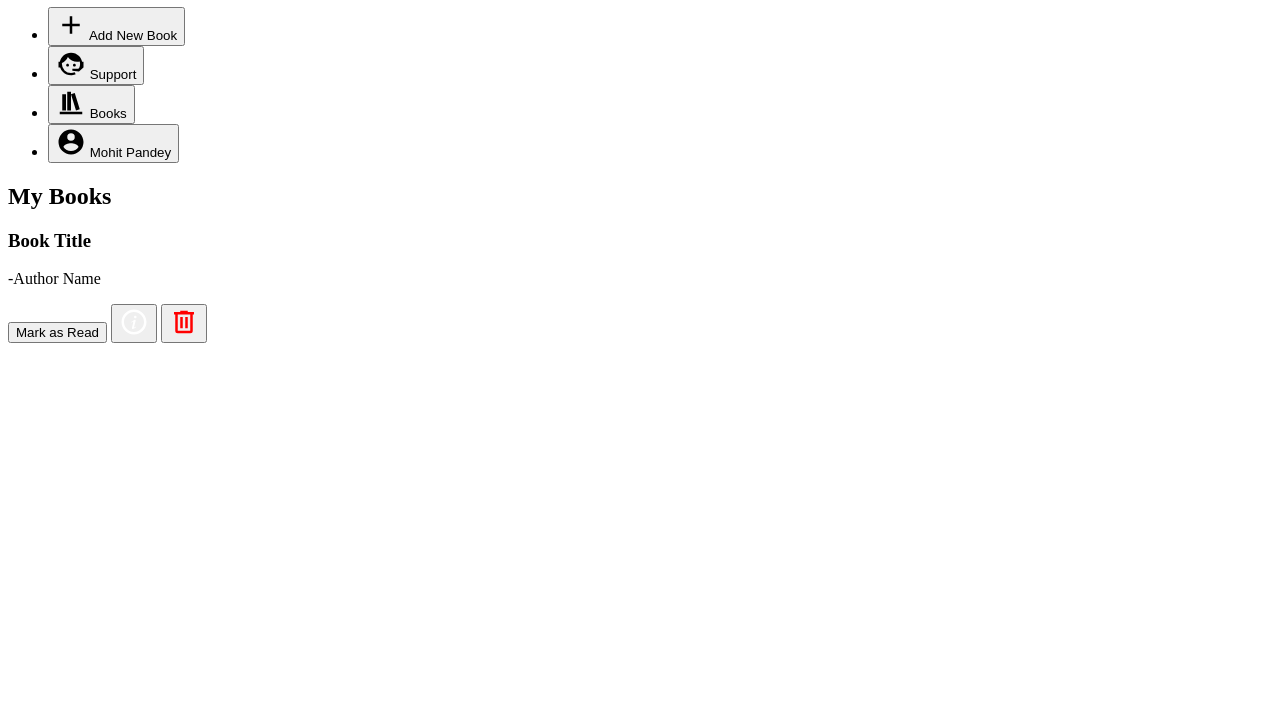
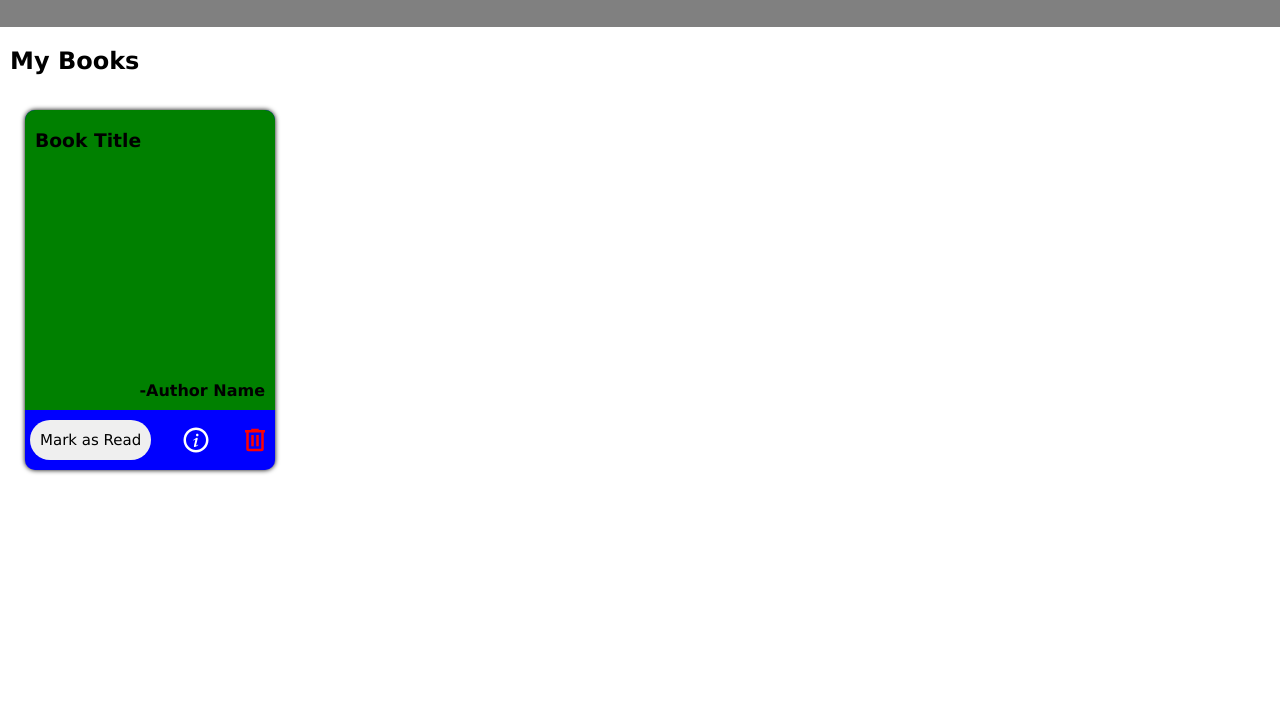
Before and after one commit to 22Mohit22/library-app, a plain HTML site: page index.html in a window 1280 px wide. Shown: the part 73-800 px from the top of the page. Drawn offline with Linux system fonts and the light colour scheme; the site is published under a folder, as on GitHub Pages, so addresses that start at the root find nothing.

Commit message:
updated path

```diff
--- a/index.html
+++ b/index.html
@@ -4,7 +4,7 @@
     <meta charset="UTF-8">
     <meta name="viewport" content="width=device-width, initial-scale=1.0">
     <title>Library App</title>
-    <link rel="stylesheet" href="/files/style.css">
+    <link rel="stylesheet" href="./files/style.css">
 </head>
 <body>
     <div class="lib-app">
```
